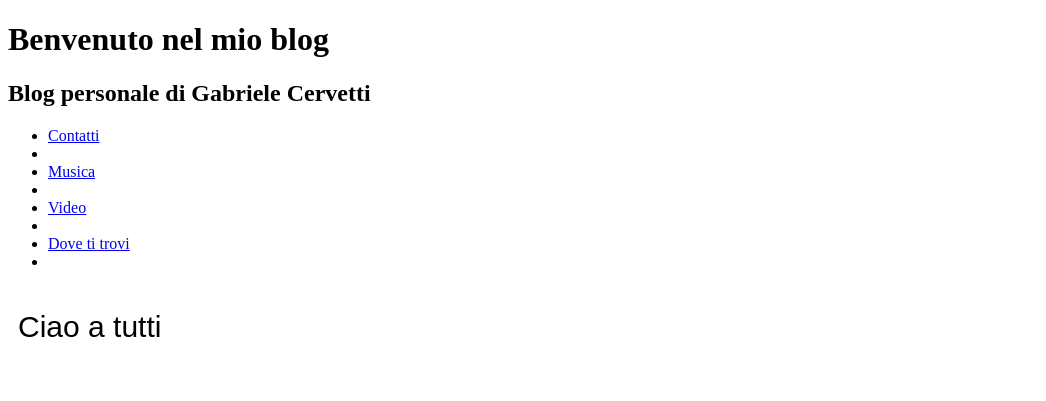
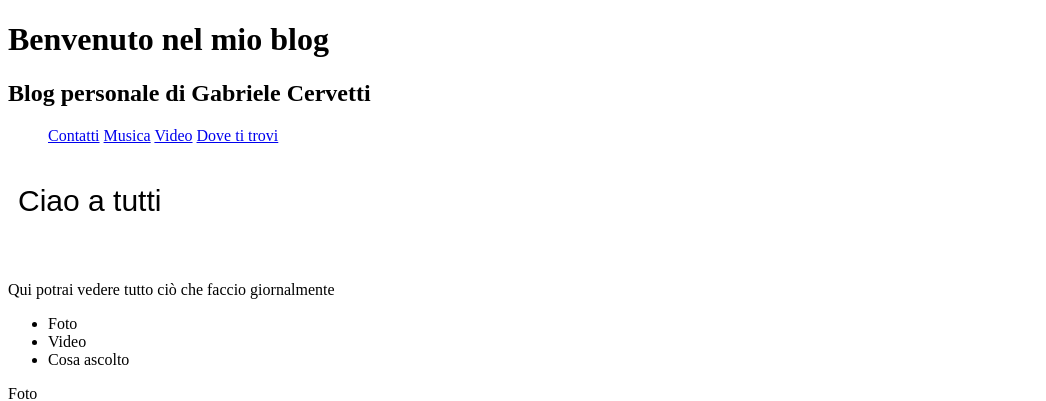
Before and after one commit to GabrieleCervetti/BLOG_prova, a plain HTML site: page home.html in a window 1280 px wide. Shown: the top 401 px of the page, without its empty margins (0-1046 px from the left). Drawn offline with Linux system fonts and the light colour scheme.

Commit message:
ultima modifica

```diff
--- a/home.html
+++ b/home.html
@@ -12,10 +12,10 @@
 	<h2>Blog personale di Gabriele Cervetti</h2>
 	<nav>
 		<ul>
-			<li><a href="contatti.html">Contatti</a><li>
-			<li><a href="musica.html">Musica</a><li>
-			<li><a href="video.html">Video</a><li>
-			<li><a href="geolocalizzazione.html">Dove ti trovi</a><li>
+			<a href="contatti.html">Contatti</a>
+			<a href="musica.html">Musica</a>
+			<a href="video.html">Video</a>
+			<a href="geolocalizzazione.html">Dove ti trovi</a>
 		</ul>
 	<nav>
 
```
